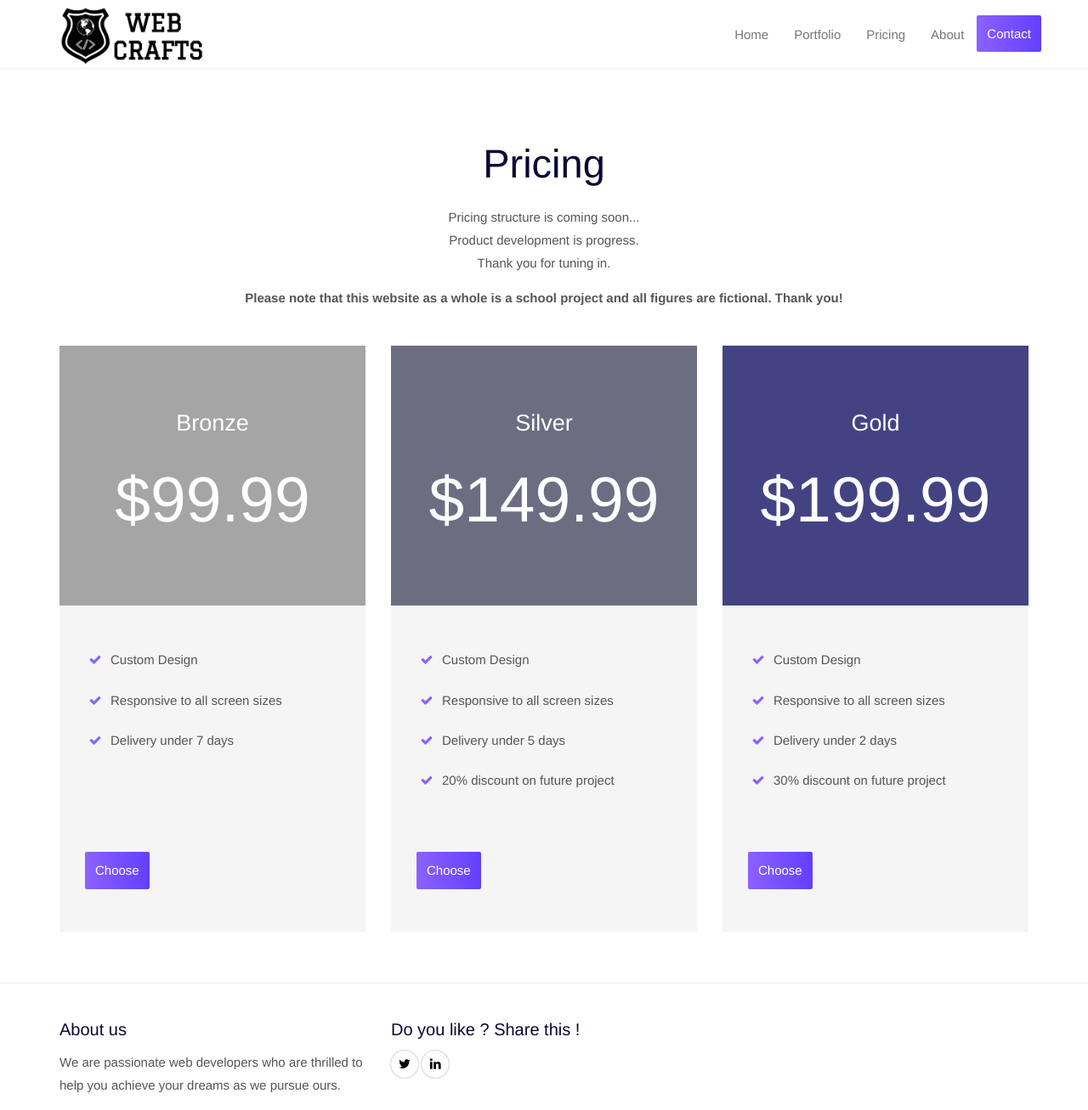
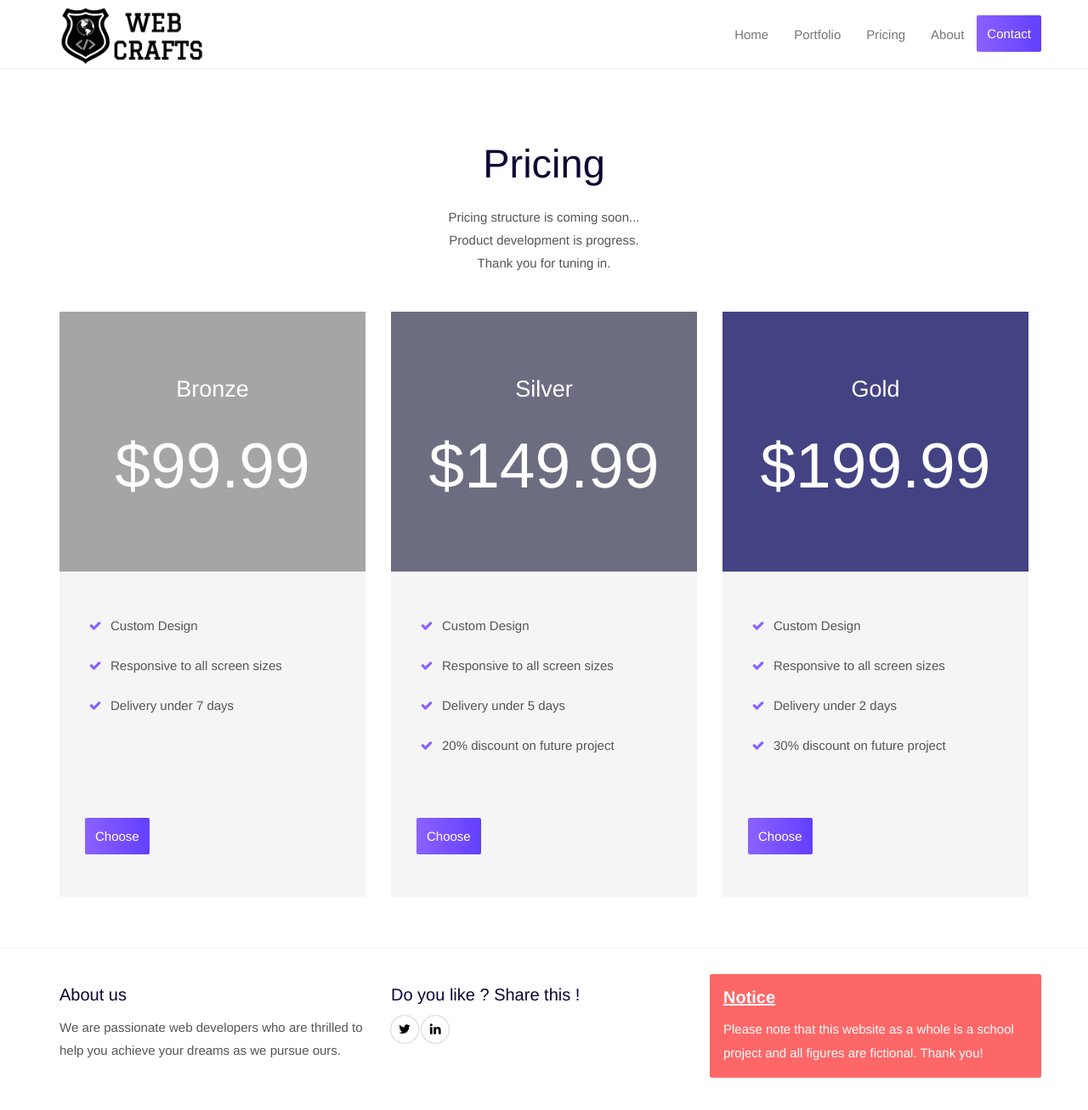
Before and after one commit to nabilcwebdev/WebCrafts, a plain HTML site: page pricing.html in a window 1280 px wide. Shown: the whole page at 85% size. Drawn offline with Linux system fonts and the light colour scheme.

Commit message:
Update pricing.html

```diff
--- a/pricing.html
+++ b/pricing.html
@@ -70,9 +70,6 @@
                     <p>Pricing structure is coming soon...<br>
                       Product development is progress.<br>
                       Thank you for tuning in.
-                    </p>
-                    <p><strong>Please note that this website as a whole is a school project and all figures are fictional. Thank you!</strong>
-
                     </p>
                 </div>
             </div>
@@ -152,6 +149,10 @@
                           </a>
                         </p>
                     </div>
+                    <div class="col-md-4 alert alert-danger">
+                        <h4><strong><u>Notice</u></strong></h4>
+                        <p>Please note that this website as a whole is a school project and all figures are fictional. Thank you!</p>
+                    </div>
             </div>
         </div>
     </div>
```
